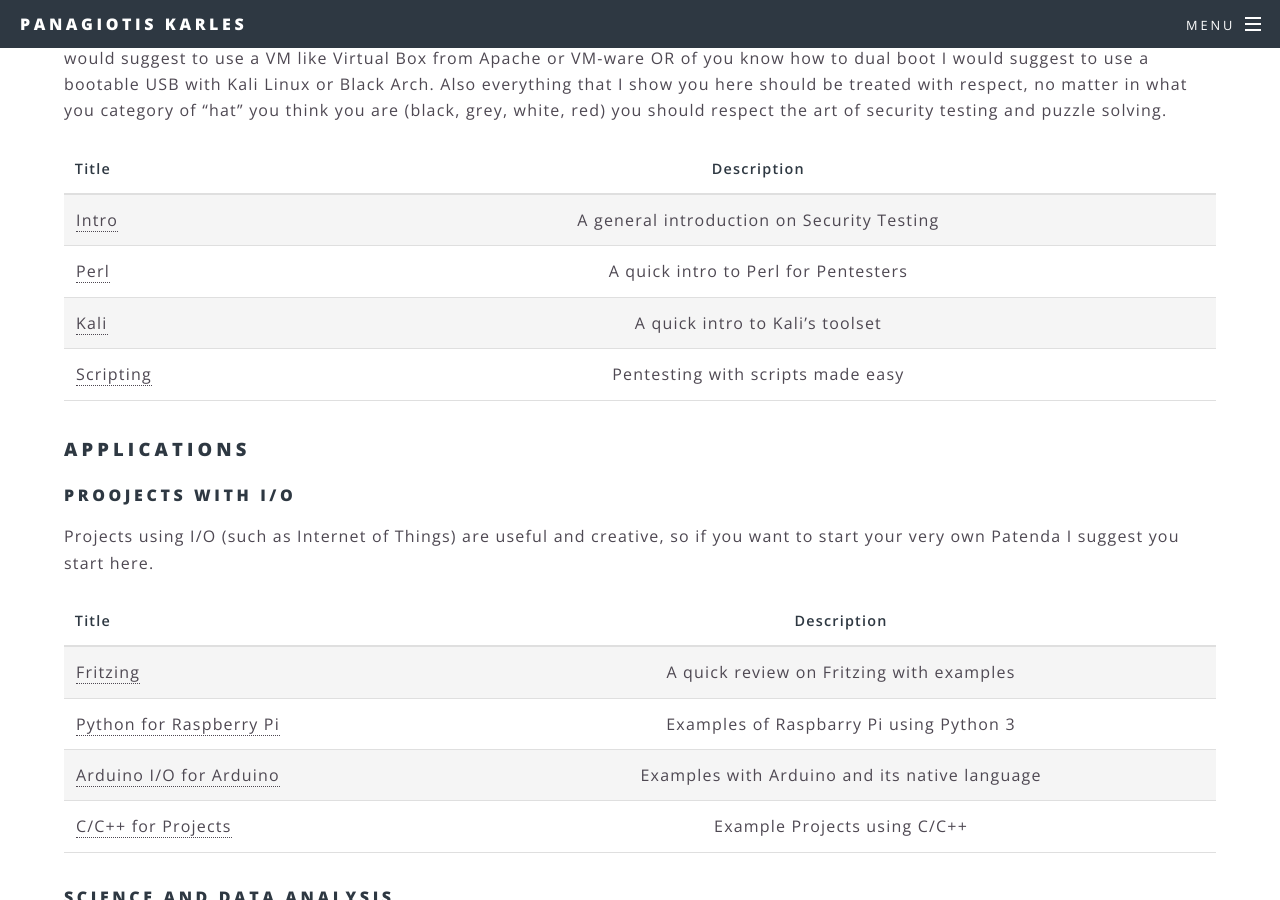
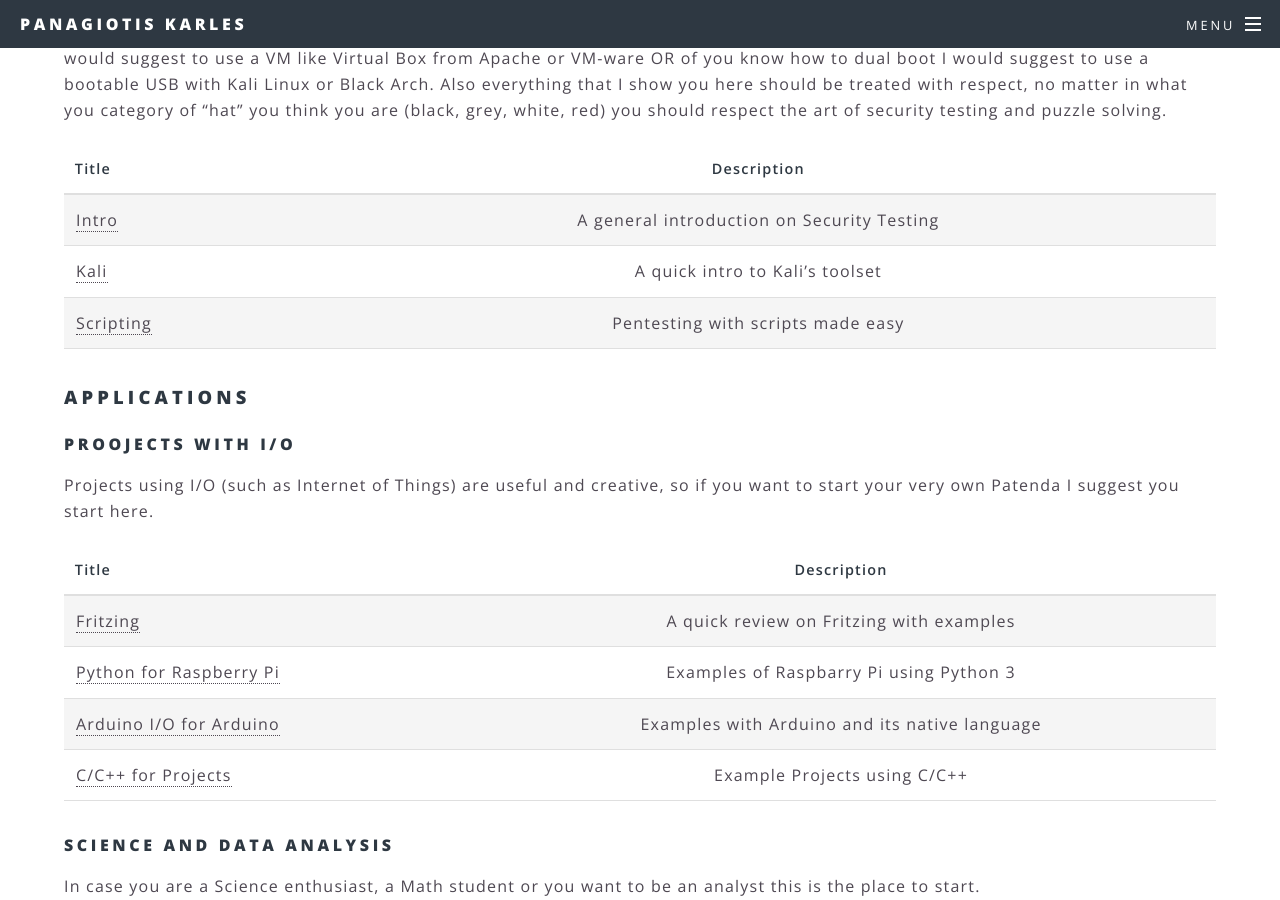
Before and after one commit to KarlesP/karlesp.github.io, a Jekyll site: the page built from footnotes.md, in a window 1280 px wide and 900 px high, scrolled down 2254 px. Built offline with Jekyll 4.4.1, drawn with Linux system fonts in a browser that asks for light colours.

Commit message:
Update footnotes.md

```diff
--- a/footnotes.md
+++ b/footnotes.md
@@ -51,11 +51,8 @@ First-up the following tutorials are for **educational purposes**, what you do w
 | Title |Description|
 |:-----|:----------:|
 |[Intro](security/intro) | A general introduction on Security Testing |
-|[Perl](security/pearl_intro)|A quick intro to Perl for Pentesters|
 |[Kali](security/kali_intro)| A quick intro to Kali's toolset|
-|[Scripting](security/shell)|Pentesting with scripts made easy|
-
-
+|[Scripting](security/scripts)|Pentesting with scripts made easy|
 
 ### Applications
 #### Proojects with I/O
```
